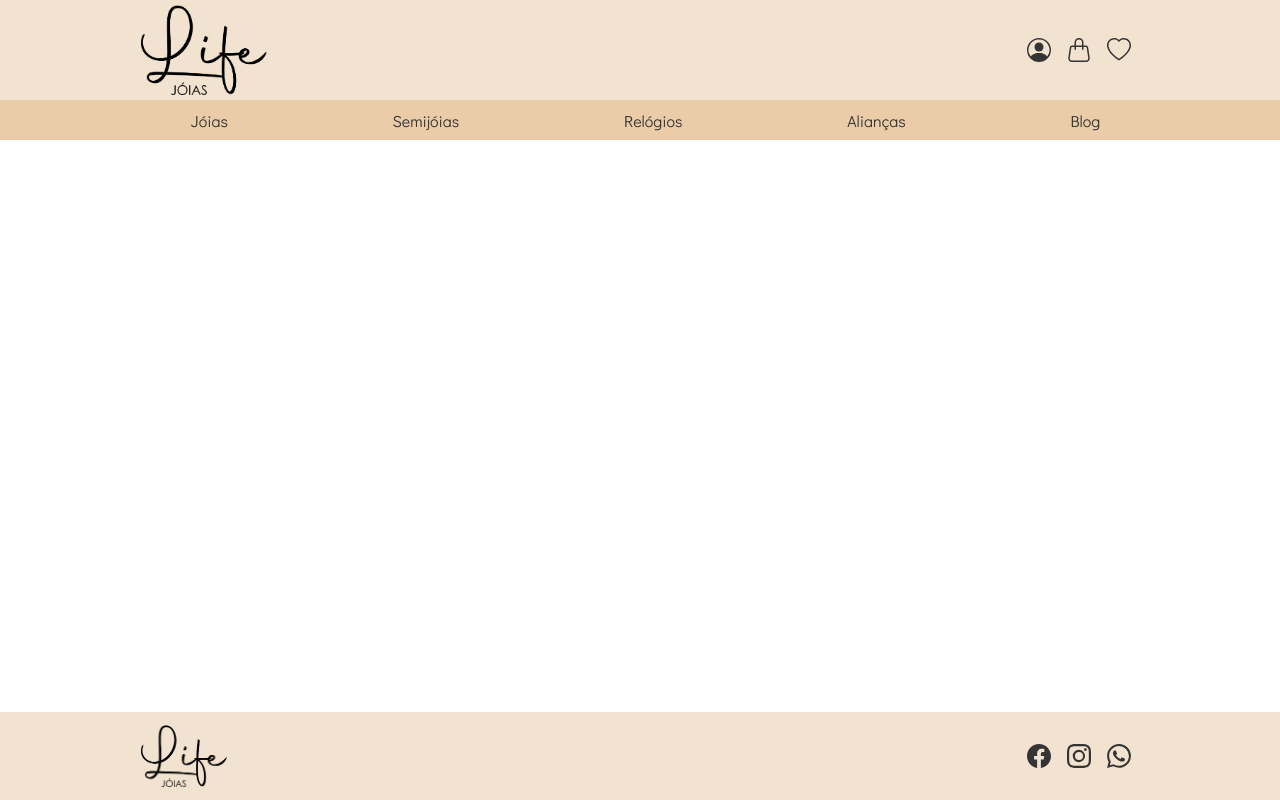
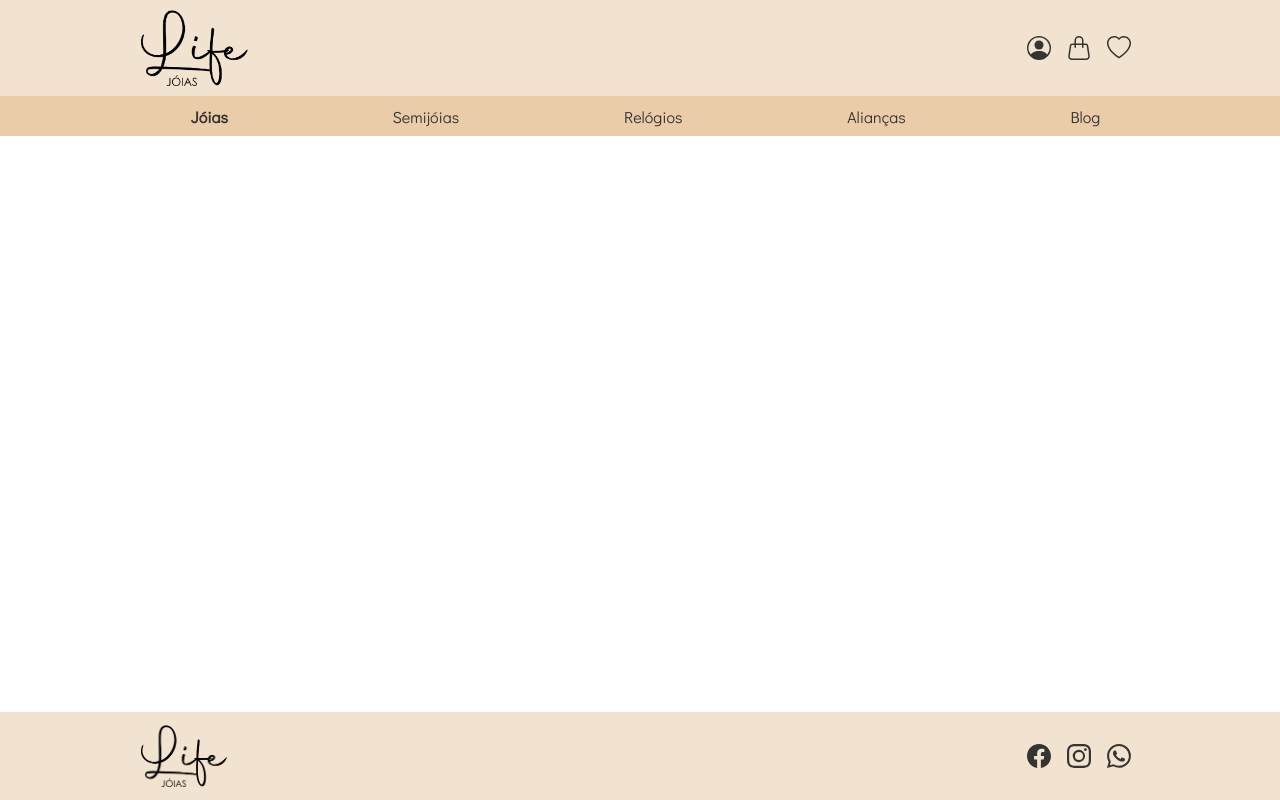
Before and after one commit to PedroGiacomin/life-joias, a React (Create React App) app: page /menu in a window 1280 px wide. Built offline with nearby package versions, Linux system fonts and the light colour scheme.

Commit message:
Ajuste na navbar

```diff
--- a/src/pages/Menu/Menu.css
+++ b/src/pages/Menu/Menu.css
@@ -2,14 +2,14 @@
   display: flex;
   flex-direction: row;
   align-items: center;
-  height: 12.5vh;
+  height: 12vh;
   background-color: #F2E2D0;
   padding-left: 11%;
   padding-right: 11%;
 }
 
 .logo{
-  max-height: 90%;
+  max-height: 80%;
 }
 
 .icone{
--- a/src/pages/Menu/Menu.js
+++ b/src/pages/Menu/Menu.js
@@ -49,7 +49,7 @@ function Menu(){
       <navbar className="linknavbar">
 
       <Link className="linkConfig" to="Jóias">
-      Jóias
+      <h4>Jóias</h4>
       </Link>
       <Link className="linkConfig" to="Semijóias">
       Semijóias
```
